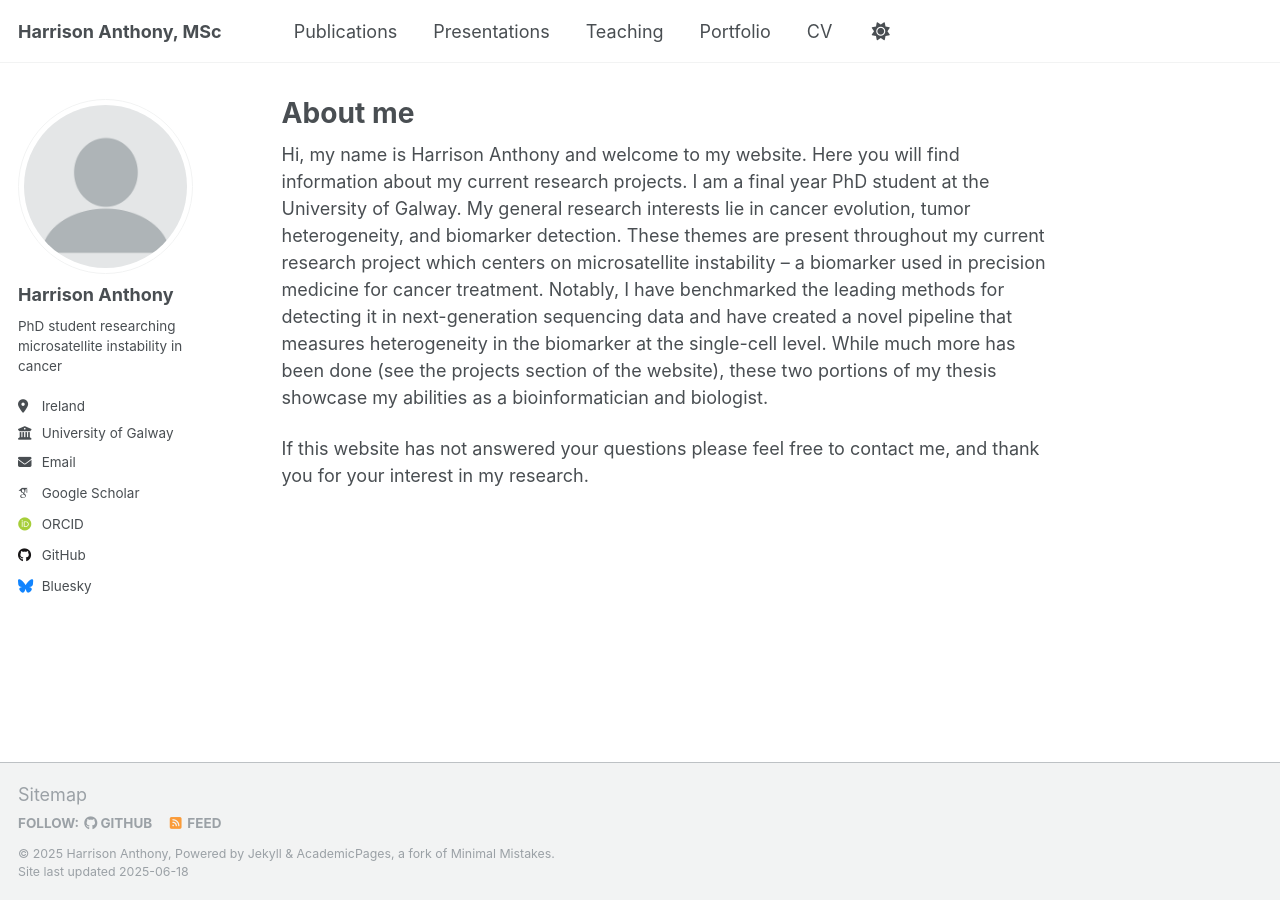
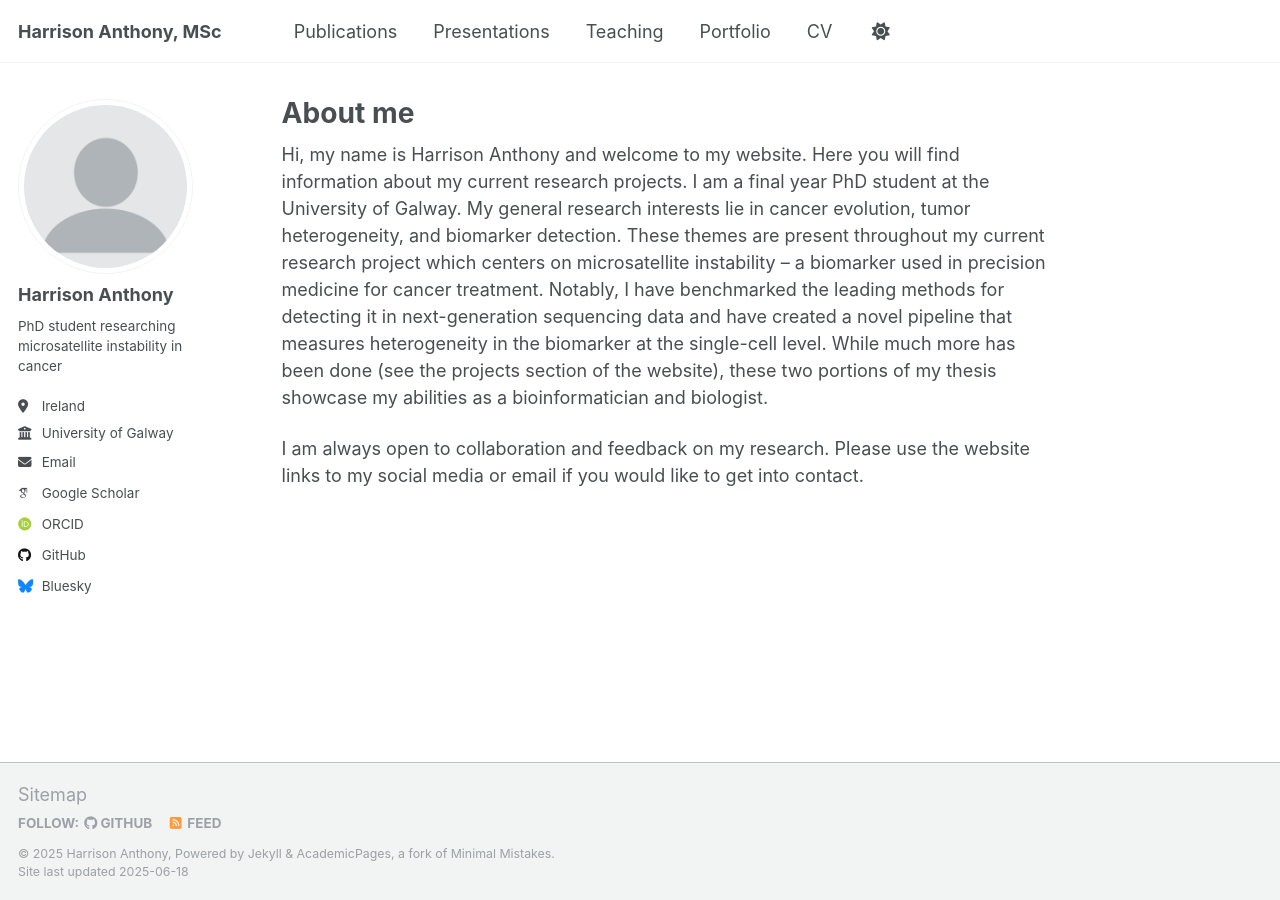
Before and after one commit to harrison-anth/harrison-anth.github.io, a Jekyll site: the page built from _pages/about.md, in a window 1280 px wide. Built offline with Jekyll 4.4.1, drawn with Linux system fonts in a browser that asks for light colours; some web fonts are replaced.

Commit message:
updating all

```diff
--- a/_pages/about.md
+++ b/_pages/about.md
@@ -16,4 +16,5 @@ novel pipeline that measures heterogeneity in the biomarker at the single-cell l
 (see the projects section of the website), these two portions of my thesis showcase my abilities as a bioinformatician and
 biologist.
 
-If this website has not answered your questions please feel free to contact me, and thank you for your interest in my research.
+I am always open to collaboration and feedback on my research. Please use the website links
+to my social media or email if you would like to get into contact.
```
Also changed, not shown: _publications/msi_test.md (deleted, +0 -16 lines), _config.yml (line endings or trailing spaces).
